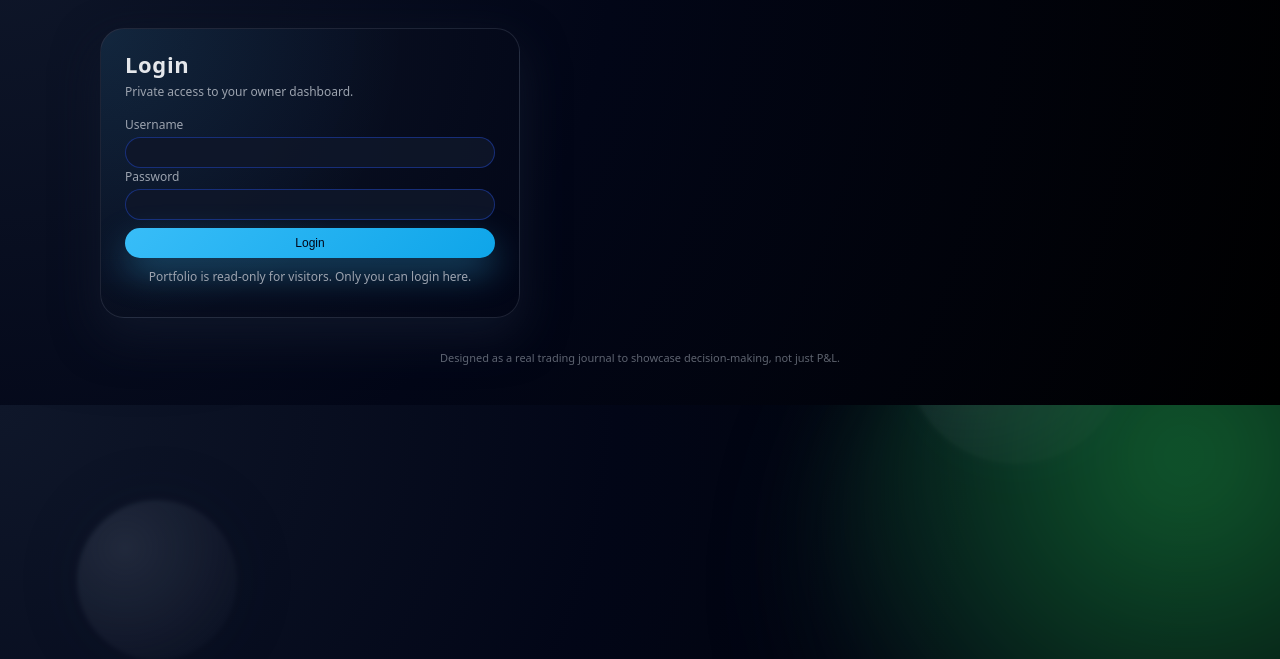
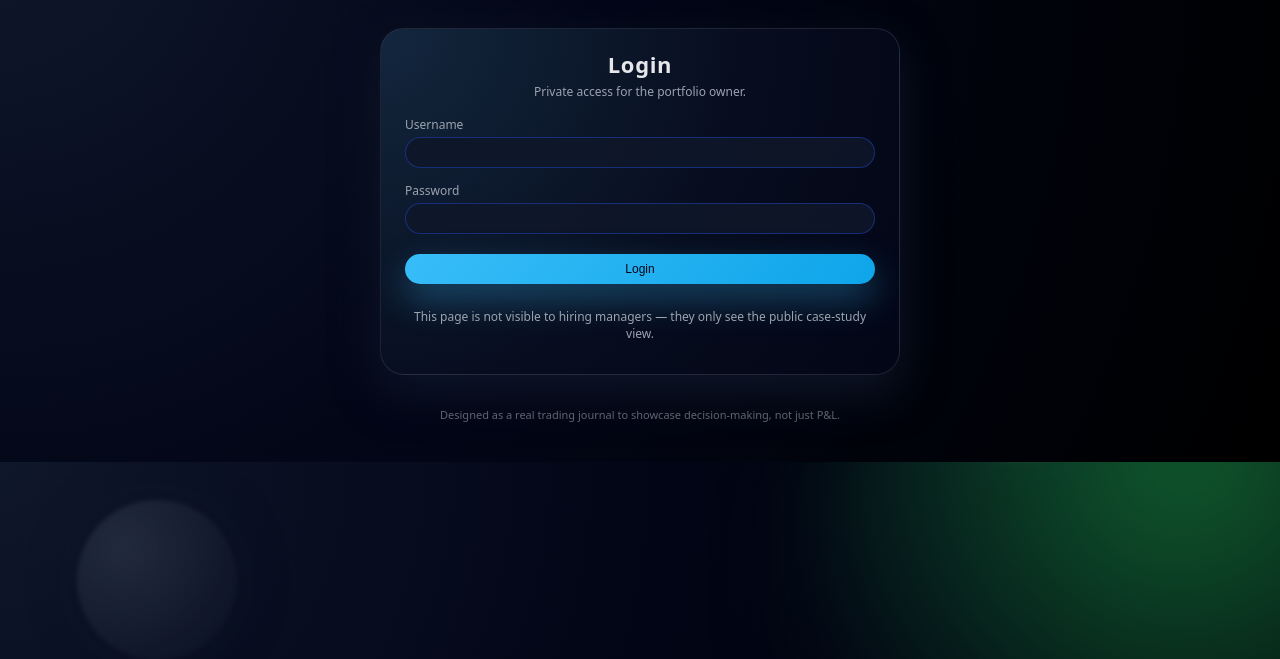
Before and after one commit to banuwij/trading-portfolio, a Flask app: page /login in a window 1280 px wide. Shown: the part 76-735 px from the top of the page. Run offline with Flask 3, Linux system fonts and the light colour scheme.

Commit message:
Update login page for owner access

```diff
--- a/templates/login.html
+++ b/templates/login.html
@@ -1,28 +1,21 @@
 {% extends "base.html" %}
-{% block title %}Login · Banu Trading Portfolio{% endblock %}
+{% block title %}Owner Login · Banu Trading Portfolio{% endblock %}
 
 {% block content %}
 
-<div class="page-center">
-  <div class="glass-card glass-card-compact" style="max-width:420px;width:100%;">
-    <div class="section-heading" style="margin-bottom:4px;">Login</div>
-    <p class="section-sub" style="margin-bottom:16px;">
-      Private access to your owner dashboard.
+<div class="glass-card" style="max-width:520px;margin:0 auto;">
+  <div style="text-align:center;margin-bottom:16px;">
+    <div class="section-heading">Login</div>
+    <p class="section-sub" style="margin-top:4px;">
+      Private access for the portfolio owner.
     </p>
+  </div>
 
-    {% if error %}
-      <div class="alert-danger">
-        {{ error }}
-      </div>
-    {% endif %}
-
-    <form method="post" action="{{ url_for('login') }}" class="form-grid">
-      <input type="hidden" name="next" value="{{ next or url_for('index') }}"/>
+  <form method="post" style="display:flex;flex-direction:column;gap:14px;">
 
     <label class="form-field">
       <span class="form-label">Username</span>
-        <input type="text" name="username" required autocomplete="username"
-               value="{{ request.form.username or '' }}">
+      <input type="text" name="username" required autocomplete="username">
     </label>
 
     <label class="form-field">
@@ -30,15 +23,14 @@
       <input type="password" name="password" required autocomplete="current-password">
     </label>
 
-      <button type="submit" class="btn btn-primary" style="margin-top:8px;width:100%;">
+    <button type="submit" class="btn-primary" style="margin-top:6px;width:100%;">
       Login
     </button>
 
-      <p class="section-sub" style="text-align:center;margin-top:10px;font-size:12px;">
-        Portfolio is read-only for visitors. Only you can login here.
+    <p class="section-sub" style="margin-top:10px;text-align:center;">
+      This page is not visible to hiring managers — they only see the public case-study view.
     </p>
   </form>
 </div>
-</div>
 
 {% endblock %}
```
Lines whose indentation alone changed are shown as unchanged.
